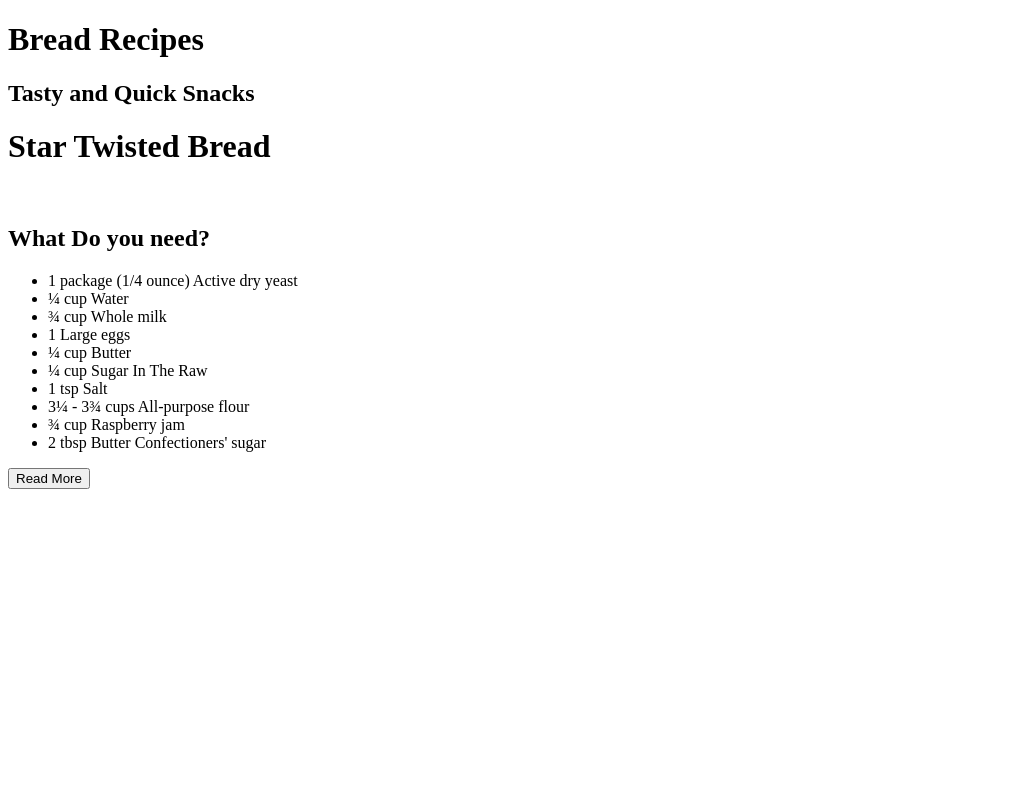
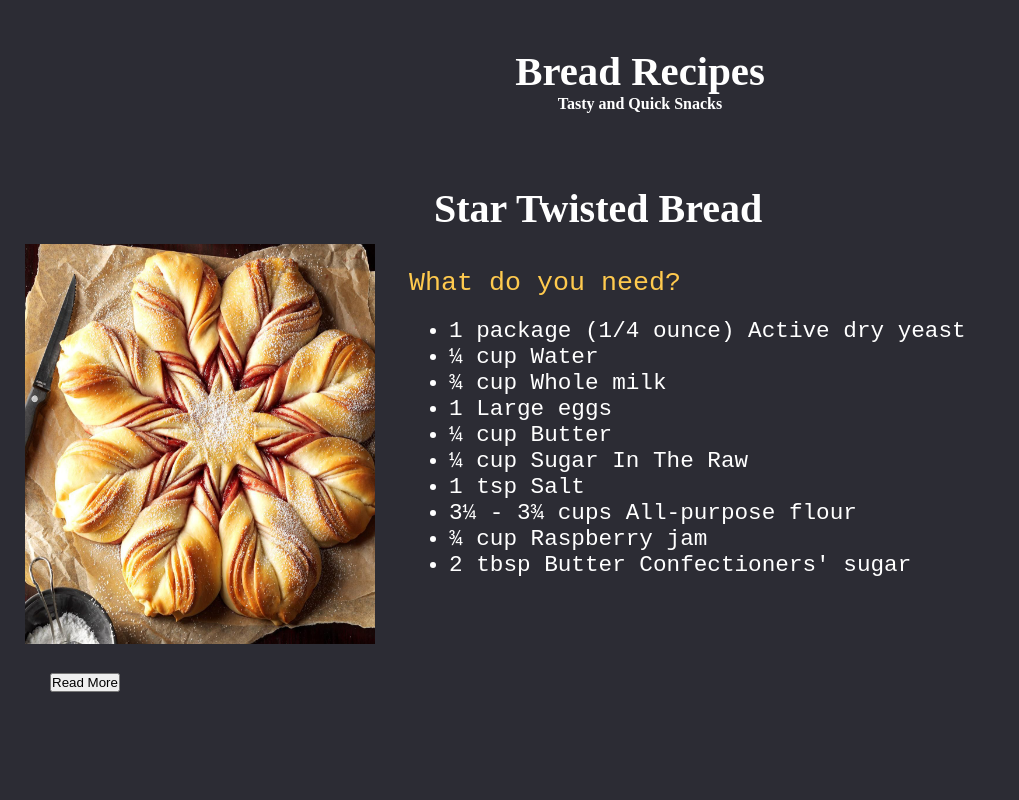
Before and after one commit to prof-awis/Emoaw-Website, a plain HTML site: page html/breadrecipes.html in a window 1280 px wide. Shown: the whole page, without its empty margins (0-1019 px from the left). Drawn offline with Linux system fonts and the light colour scheme.

Commit message:
Bread recipe

```diff
--- a/css/breadrecipes.css
+++ b/css/breadrecipes.css
@@ -0,0 +1,91 @@
+* {
+    box-sizing: border-box;
+    margin: 0;
+    padding: 0;
+}
+
+body {
+    background-color: rgb(44, 44, 52);
+    color: white;
+}
+
+/*
+.recipespage {
+    /* background-color: aqua; */
+/* display: flex;
+} */
+
+.tophead {
+    height: 20vh;
+}
+
+.top_headers {
+    text-align: center;
+    font-size: 1.7em;
+    /* background-color: black; */
+    position: absolute;
+    top: 10%;
+    left: 50%;
+    transform: translate(-50%, -50%);
+}
+ .top_headers h2{
+    font-size: 12pt;
+ }
+
+.recipe_body {
+    display: flex;
+    height: 80vh;
+}
+
+.left_recipe_body {
+    width: 30%;
+    /* background-color: purple; */
+    align-content: center;
+    padding: 25px 25px;
+}
+
+/* .image {
+    /* background-color: yellowgreen; *
+} */
+
+.img {
+    height: 400px;
+    width: 350px;
+}
+
+.read_more_button {
+    align-items: center;
+    padding: 25px 25px;
+    /* background-color: beige; */
+}
+
+button {
+    margin: 10px 10px;
+}
+
+.right_recipe_body {
+    width: 70%;
+    /* background-color: red; */
+    text-align: left;
+    padding: 25px 25px;
+}
+
+.right_headers h1 {
+    text-align: left;
+    font-weight: bolder;
+    font-size: 30pt;
+    padding-left: 25px;
+}
+
+.right_headers h2 {
+    font-size: 20pt;
+    color: rgb(255, 202, 78);
+    font-family: 'Roboto Mono', monospace;
+    font-weight: lighter;
+}
+
+.recipe {
+    font-size: 17pt;
+    font-family: 'Roboto Mono', monospace;
+    padding: 20px 40px;
+}
--- a/css/index.css
+++ b/css/index.css
@@ -146,10 +146,13 @@ img{
 }
 h1{
     margin: 10px 10px;
+    color: rgb(255, 202, 78);
+    font-family: 'Yellowtail', cursive;
 }
 .our-heritage p{
     margin: 20px 20px;
     font-size: 22px;
+
 }
 /* .emoaw{
     font-family: roboto slab regular;
--- a/html/breadrecipes.html
+++ b/html/breadrecipes.html
@@ -12,28 +12,35 @@
 <body>
     <div class="recipespage">
 
-        <div>
+        <section class="tophead">
+            <div class="top_headers">
                 <h1>Bread Recipes</h1>
+
+                <h2>Tasty and Quick Snacks</h2>
+            </div>
+        </section>
+
+        <section class="recipe_body">
+            <div class="left_recipe_body">
+                <div class="image">
+                    <img src="../html/Christmas_Star_Twisted_Bread.jpg" class="img" alt="Christmas_Star_Twisted_Bread">
                 </div>
 
-        <div>
-            <h2>Tasty and Quick Snacks</h2>
+                <div class="read_more_button">
+                    <form action="">
+                        <input type="button" value="Read More">
+                    </form>
+                </div>
             </div>
 
-        <div>
+            <div class="right_recipe_body">
+                <div class="right_headers">
                     <h1>Star Twisted Bread</h1>
+<br><br>
+                    <h2>What do you need?</h2>
                 </div>
 
-        <div>
-            <div>
-                <img src="Christmas Star Twisted Bread.jpg" alt="">
-            </div>
-
-            <div>
-                <h2>What Do you need?</h2>
-            </div>
-
-            <div>
+                <div class="recipe">
                     <ul>
                         <li> 1 package (1/4 ounce) Active dry yeast </li>
                         <li> ¼ cup Water </li>
@@ -47,13 +54,9 @@
                         <li> 2 tbsp Butter Confectioners' sugar </li>
                     </ul>
                 </div>
+            </div>
 
-            <div>
-                <form action="">
-                    <input type="button" value="Read More">
-                </form>
-            </div>
-        </div>
+        </section>
     </div>
 </body>
 
```
Lines whose indentation alone changed are shown as unchanged.
